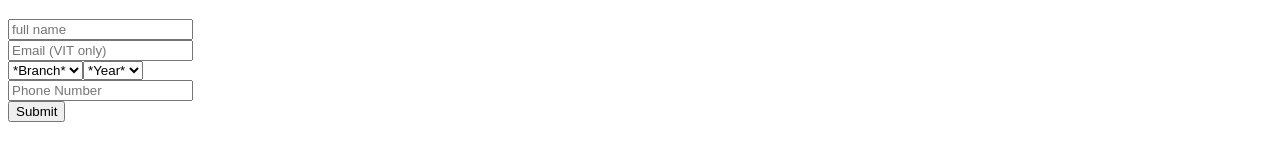
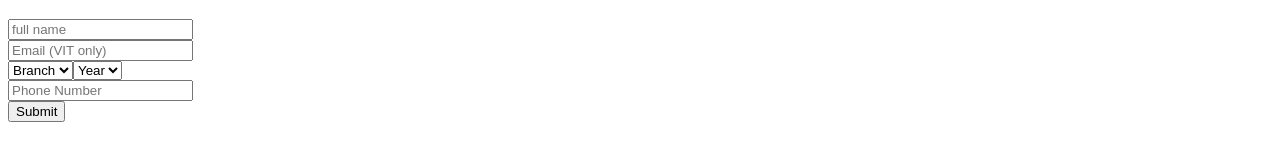
Before and after one commit to Harry-jain/hkt24, a Next.js app: page /register in a window 1280 px wide. Shown: the part 130-281 px from the top of the page. Built offline with nearby package versions, Linux system fonts and the light colour scheme.

Commit message:
Update index.js

```diff
--- a/pages/register/index.js
+++ b/pages/register/index.js
@@ -78,7 +78,7 @@ const Contact = () => {
                 name="entry.2023976054"
               >
 <option className="text-black" value="Branch">
-                *Branch*
+                Branch
                 </option>
                 <option className="text-black" value="CMPN">
                   CMPN
@@ -98,7 +98,7 @@ const Contact = () => {
                 <option className="text-black" value="Mtech ">
                   M.Tech
                 </option>
-Branch
+
               </select>
  <select
                 name="Year"
@@ -109,7 +109,7 @@ Branch
                 name="entry.359830086"
               >
 <option className="text-black" value="*year*">
-                 *Year*
+                 Year
                 </option>
                 <option className="text-black" value="First">
                   1st
```
